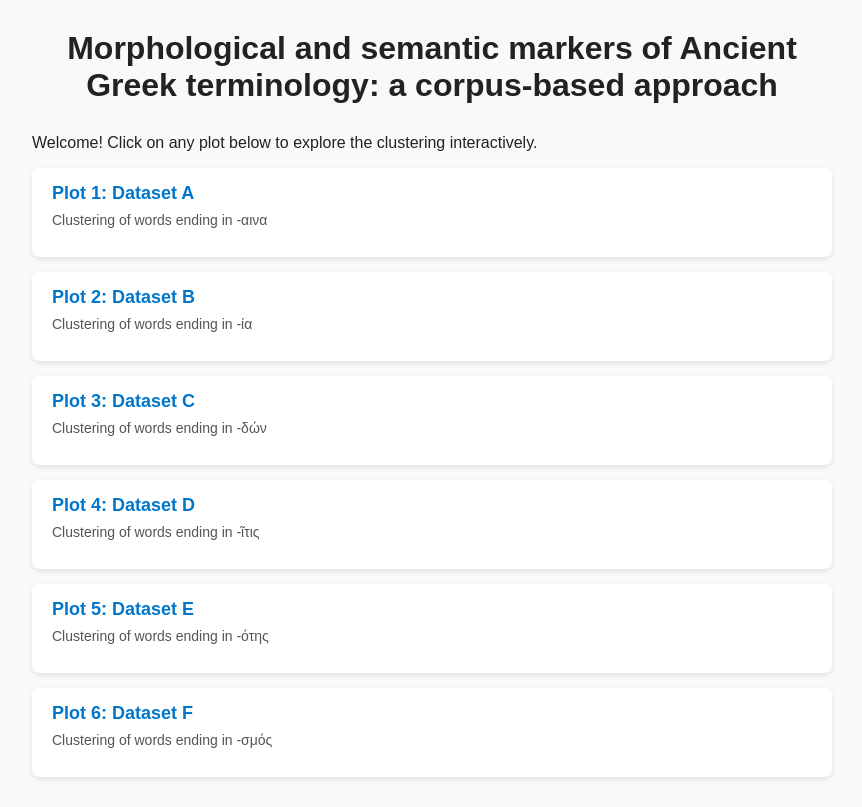
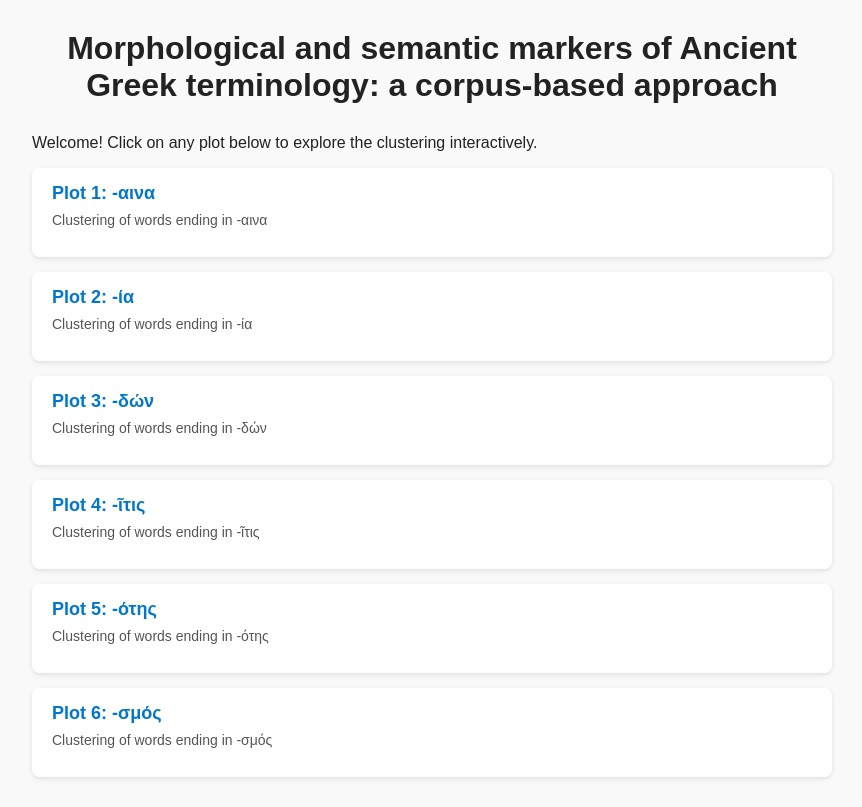
Before and after one commit to martijnwindelinckx/ICAGL, a plain HTML site: page index.html in a window 1280 px wide. Shown: the whole page, without its empty margins (208-1070 px from the left). Drawn offline with Linux system fonts and the light colour scheme.

Commit message:
Update index.html

```diff
--- a/index.html
+++ b/index.html
@@ -50,27 +50,27 @@
   <p>Welcome! Click on any plot below to explore the clustering interactively.</p>
   <ul>
     <li>
-      <a href="αινα.html" target="_blank">Plot 1: Dataset A</a>
+      <a href="αινα.html" target="_blank">Plot 1: -αινα</a>
       <p class="description">Clustering of words ending in -αινα</p>
     </li>
     <li>
-      <a href="ία.html" target="_blank">Plot 2: Dataset B</a>
+      <a href="ία.html" target="_blank">Plot 2: -ία</a>
       <p class="description">Clustering of words ending in -ία</p>
     </li>
     <li>
-      <a href="δών.html" target="_blank">Plot 3: Dataset C</a>
+      <a href="δών.html" target="_blank">Plot 3: -δών</a>
       <p class="description">Clustering of words ending in -δών</p>
     </li>
     <li>
-      <a href="ῖτις.html" target="_blank">Plot 4: Dataset D</a>
+      <a href="ῖτις.html" target="_blank">Plot 4: -ῖτις</a>
       <p class="description">Clustering of words ending in -ῖτις</p>
     </li>
     <li>
-      <a href="ότης.html" target="_blank">Plot 5: Dataset E</a>
+      <a href="ότης.html" target="_blank">Plot 5: -ότης</a>
       <p class="description">Clustering of words ending in -ότης</p>
     </li>
     <li>
-      <a href="σμός.html" target="_blank">Plot 6: Dataset F</a>
+      <a href="σμός.html" target="_blank">Plot 6: -σμός</a>
       <p class="description">Clustering of words ending in -σμός</p>
     </li>
   </ul>
```
